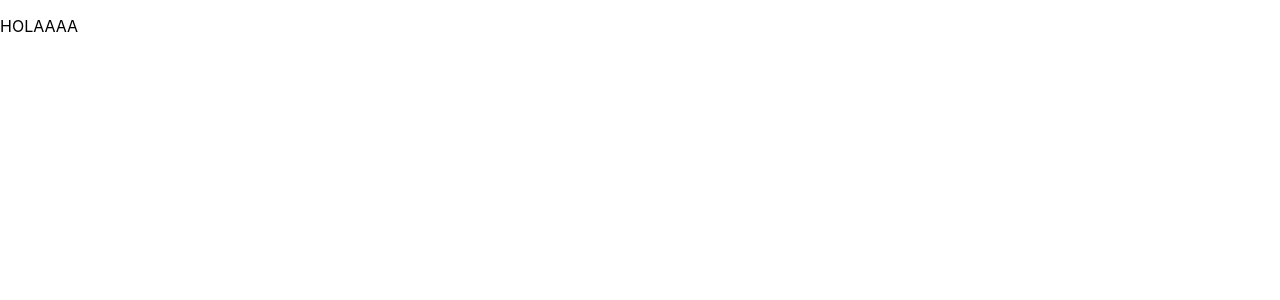
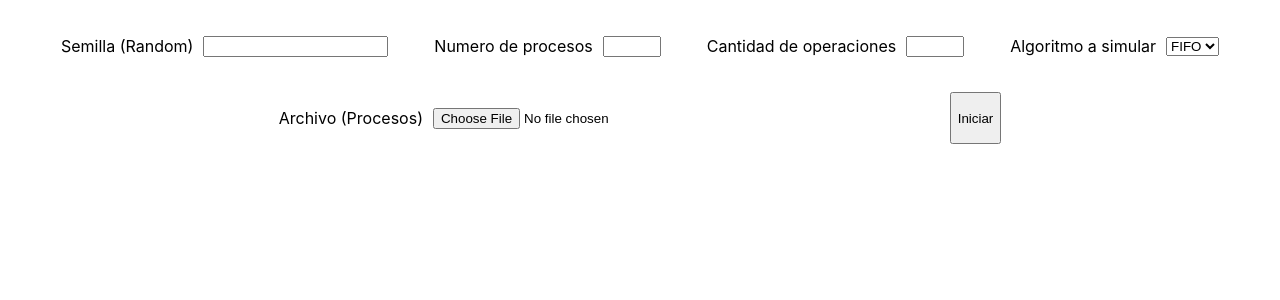
Before and after one commit to SolisLeandro/Progra-2, a React (Create React App) app: page / in a window 1280 px wide. Shown: the top 300 px of the page. Built offline with nearby package versions, Linux system fonts and the light colour scheme.

Commit message:
add header

```diff
--- a/src/App.js
+++ b/src/App.js
@@ -1,7 +1,9 @@
+import Header from './components/Header/Header'
+
 function App() {
   return (
     <div>
-      <p>HOLAAAA</p>
+      <Header />
     </div>
   )
 }
--- /dev/null
+++ b/src/components/Header/Header.css
@@ -0,0 +1,17 @@
+.header-general-div {
+    display: flex;
+    gap: 20px;
+    margin: 20px 35px;
+    justify-content: space-evenly;
+    flex-wrap: wrap;
+}
+
+.header-div {
+    display: flex;
+    gap: 10px;
+    align-items: center;
+}
+
+.header-number-input {
+    width: 50px;
+}
--- /dev/null
+++ b/src/components/Header/Header.js
@@ -0,0 +1,58 @@
+import React, { useState } from "react"
+
+import './Header.css'
+
+function Header() {
+  const [selectedFile, setSelectedFile] = useState("")
+
+  const handleFileSelect = (event) => {
+    const file = event.target.files[0];
+    setSelectedFile(file);
+  }
+
+  const handleFileRead = () => {
+    const reader = new FileReader();
+    reader.onload = (event) => {
+      console.log(event.target.result); // Aquí puedes hacer lo que necesites con el contenido del archivo
+    };
+    reader.readAsText(selectedFile);
+  }
+
+
+    return (
+      <div className='header-general-div'>
+        <div className='header-div'>
+          <p>Semilla (Random)</p>
+          <input/>
+        </div>
+
+        <div className='header-div'>
+          <p>Numero de procesos</p>
+          <input className="header-number-input" />
+        </div>
+
+        <div className='header-div'>
+          <p>Cantidad de operaciones</p>
+          <input className="header-number-input" />
+        </div>
+
+        <div className='header-div'>
+          <p>Algoritmo a simular</p>
+          <select>
+            <option>FIFO</option>
+            <option>SC</option>
+            <option>MRU</option>
+            <option>RND</option>
+          </select>
+        </div>
+
+        <div className='header-div'>
+          <p>Archivo (Procesos)</p>
+          <input type="file" onChange={handleFileSelect} />
+        </div>
+        <button onClick={handleFileRead}>Iniciar</button>
+      </div>
+    )
+  }
+
+  export default Header;
```
